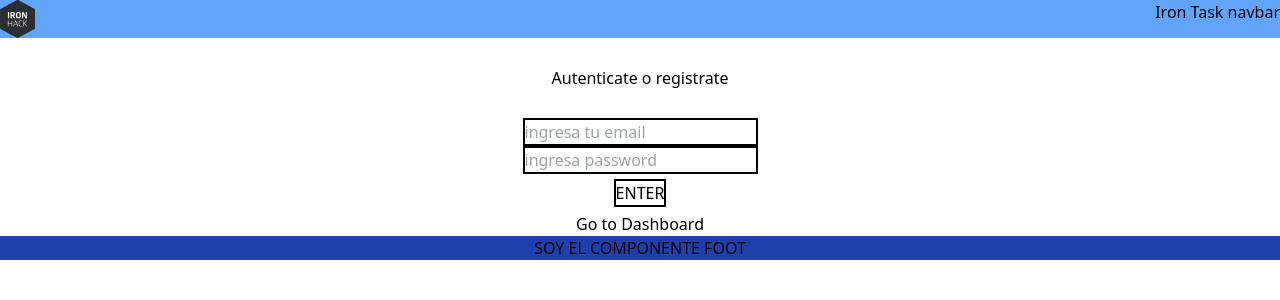
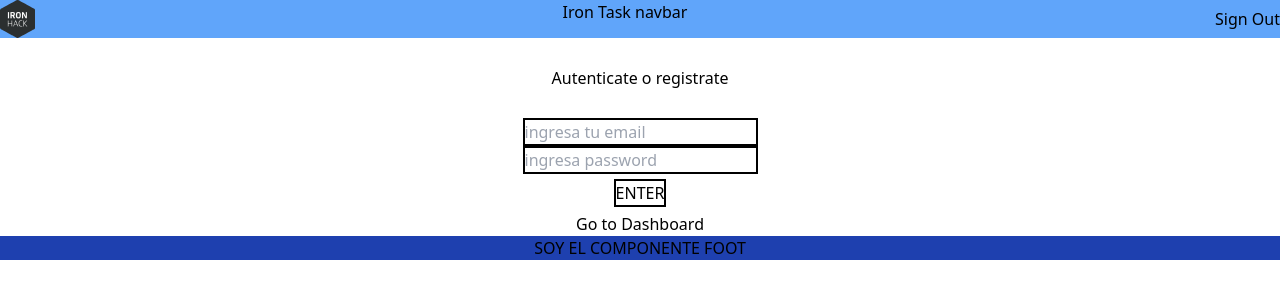
Before and after one commit to LionelSebastian/IronHack-Final-Project, a Vue app: page / in a window 1280 px wide. Shown: the top 300 px of the page. Built offline with nearby package versions, Linux system fonts and the light colour scheme.

Commit message:
feat: signOut in navbar

```diff
--- a/src/components/navbar.vue
+++ b/src/components/navbar.vue
@@ -2,13 +2,24 @@
    <div class="flex pb justify-between bg-blue-400">
    <img src="../../public/Ironhack_logologo.png" alt="Logo">
    <h1>Iron Task navbar</h1>
+   <button @click="logOut()">Sign Out</button>
    </div>
 </template>
 
 <script>
-   export default{
+import { mapStores } from "pinia";
+import userStore from "../stores/user";
 
-   }
+export default {
+  computed: {
+    ...mapStores(userStore),
+  },
+  methods: {
+    logOut() {
+      this.userStore.signOut();
+    },
+  },
+};
 </script>
 
 
--- a/src/stores/user.js
+++ b/src/stores/user.js
@@ -20,6 +20,10 @@ export default defineStore("user", {
 
         this.$router.push("/dashboard/tasks");
     },
+    async signOut() {
+      const { error } = await supabase.auth.signOut();
+      this.$router.push({ name: "Auth" })
+    },
 
     async fetchUser() {
       const user = await supabase.auth.user();
```
